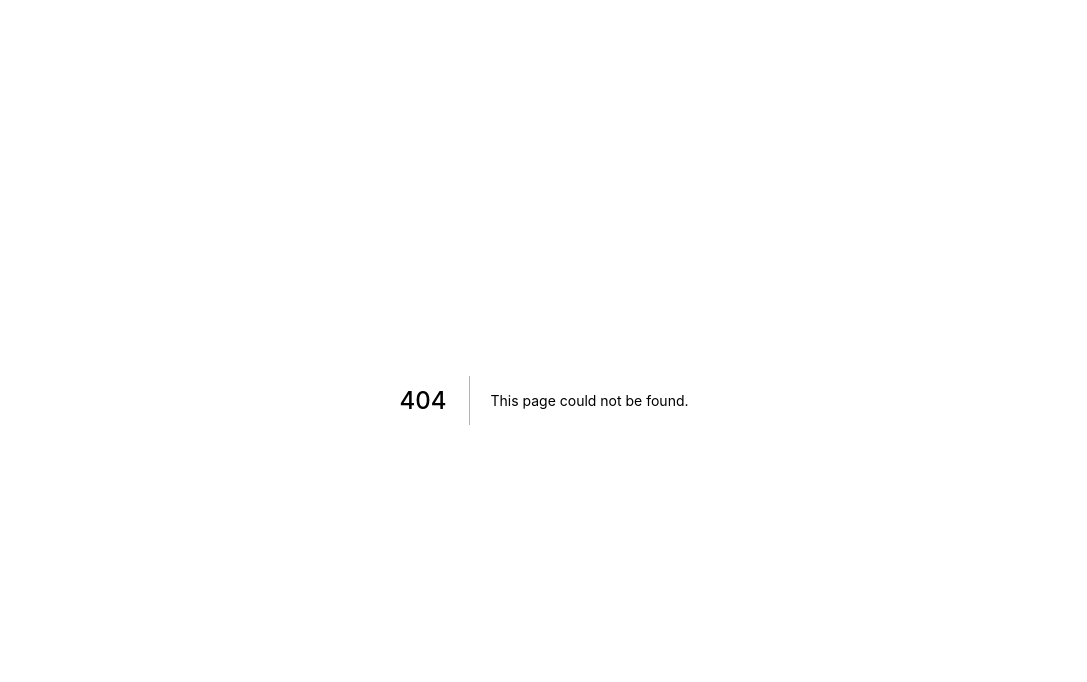
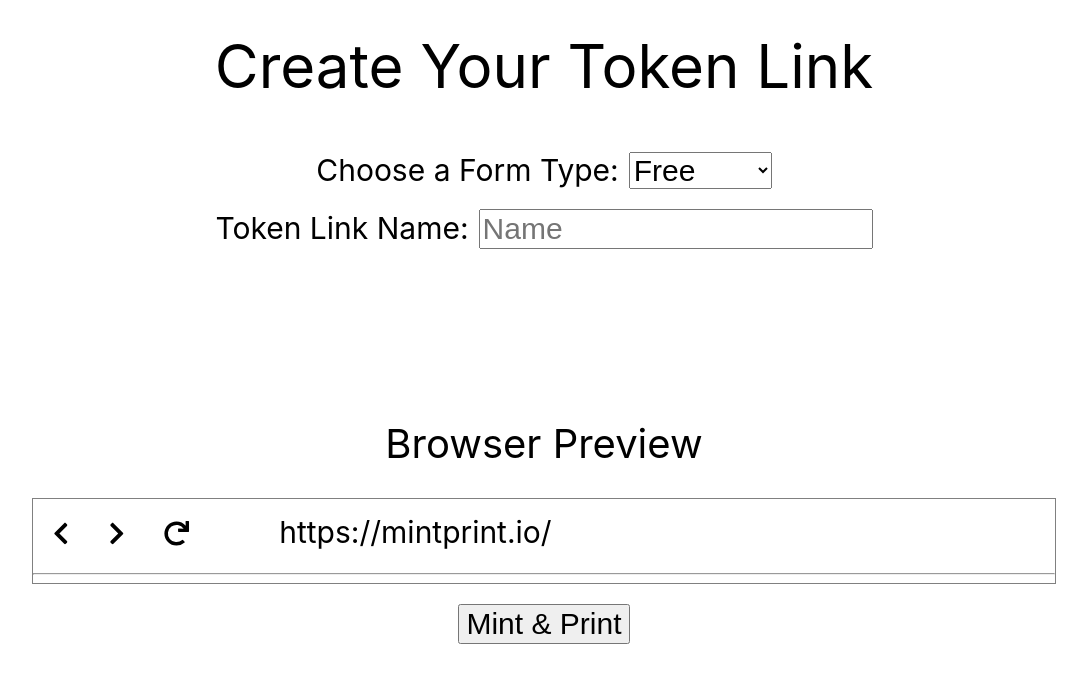
Before and after one commit to jiyuu-jin/mintprint.io, a Next.js app: page /mint/preview in a window 1280 px wide. Before the commit this address had no page. Shown: the top 682 px of the page, without its empty margins (96-1183 px from the left). Built offline with nearby package versions, Linux system fonts and the light colour scheme.

Commit message:
Added preview page

```diff
--- a/package.json
+++ b/package.json
@@ -8,6 +8,9 @@
     "start": "next start"
   },
   "dependencies": {
+    "@fortawesome/fontawesome-svg-core": "^1.2.35",
+    "@fortawesome/free-solid-svg-icons": "^5.15.3",
+    "@fortawesome/react-fontawesome": "^0.1.14",
     "axios": "^0.21.1",
     "next": "10.0.9",
     "react": "17.0.1",
--- /dev/null
+++ b/pages/mint/preview.tsx
@@ -0,0 +1,47 @@
+import { useState } from "react";
+import { faChevronRight, faChevronLeft, faRedo} from '@fortawesome/free-solid-svg-icons';
+import { FontAwesomeIcon } from '@fortawesome/react-fontawesome';
+
+export default function Preview() {
+
+  let [linkName, setLinkName] = useState("");
+  let [claimType, setClaimType] = useState("");
+
+  const generateLink = () =>{
+    console.log("Generating Link!");
+  }
+
+  return (
+    <div>
+      <h1 style={{padding: 30, fontWeight: 400, textAlign: "center", margin: "0 auto", fontSize: "60px"}}>
+        Create Your Token Link
+      </h1>
+      <div style={{textAlign: "center", display: "block", margin: "20px auto", fontSize: "30px"}}>
+        <label htmlFor="claimType">Choose a Form Type:</label>
+        <select style={{marginLeft: "10px", fontSize: "30px"}} onChange={(e) => setClaimType(e.target.value)} name="claimType" id="claimType">
+            <option value="free">Free</option>
+            <option value="donation">Donation</option>
+            <option value="shop">Shop</option>
+          </select>
+      </div>
+
+      <div style={{textAlign: "center", display: "block", margin: "20px auto", fontSize: "30px"}}>
+        <label htmlFor="tokenName">Token Link Name:</label>
+        <input id="tokenName"style={{ marginLeft: "10px", fontSize: "30px"}} onChange={(e) => {setLinkName(e.target.value)}} placeholder="Name" />
+      </div>
+
+      <h1 style={{padding: 30, fontWeight: 400, textAlign: "center", margin: "140px auto 0 auto", fontSize: "40px"}}>
+        Browser Preview
+      </h1>
+
+      <div style={{margin: "0 10%", border: "1px solid gray"}}>
+        <FontAwesomeIcon style={{fontSize: "25px", display: "inline-block", margin: "0 20px"}} icon={faChevronLeft} />
+        <FontAwesomeIcon style={{fontSize: "25px", display: "inline-block", margin: "0 20px"}} icon={faChevronRight} />
+        <FontAwesomeIcon style={{fontSize: "25px", display: "inline-block", margin: "0 75px 0 20px"}} icon={faRedo} />
+        <p style={{display: "inline-block", padding: 15,  margin: "0 auto", fontSize: "30px"}}>https://mintprint.io/{linkName}</p>
+        <hr/>
+      </div>
+      <input style={{display: "block", margin: "20px auto", fontSize: "30px"}} onClick={() => {generateLink}} type="button" value="Mint & Print"/>
+    </div>
+  )
+}
--- a/pages/mint/print.tsx
+++ b/pages/mint/print.tsx
@@ -38,7 +38,7 @@
 
   return (
     <div>
-      <h1 style={{padding: 30, fontWeight: "bold", textAlign: "center", margin: "0 auto", fontSize: "60px"}}>Create a New NFTee.</h1>
+      <h1 style={{padding: 30, fontWeight: 400, textAlign: "center", margin: "0 auto", fontSize: "60px"}}>Customize Your Print</h1>
       <div style={{textAlign: "center", display: "block", margin: "20px auto", fontSize: "30px"}}>
         <label htmlFor="products">Choose an Item:</label>
         <select style={{marginLeft: "10px", fontSize: "30px"}} onChange={(e) => setItem(e.target.value)} name="items" id="items">
```
Also changed, not shown: 1 other file (tests, documents, lock files or other folders).
